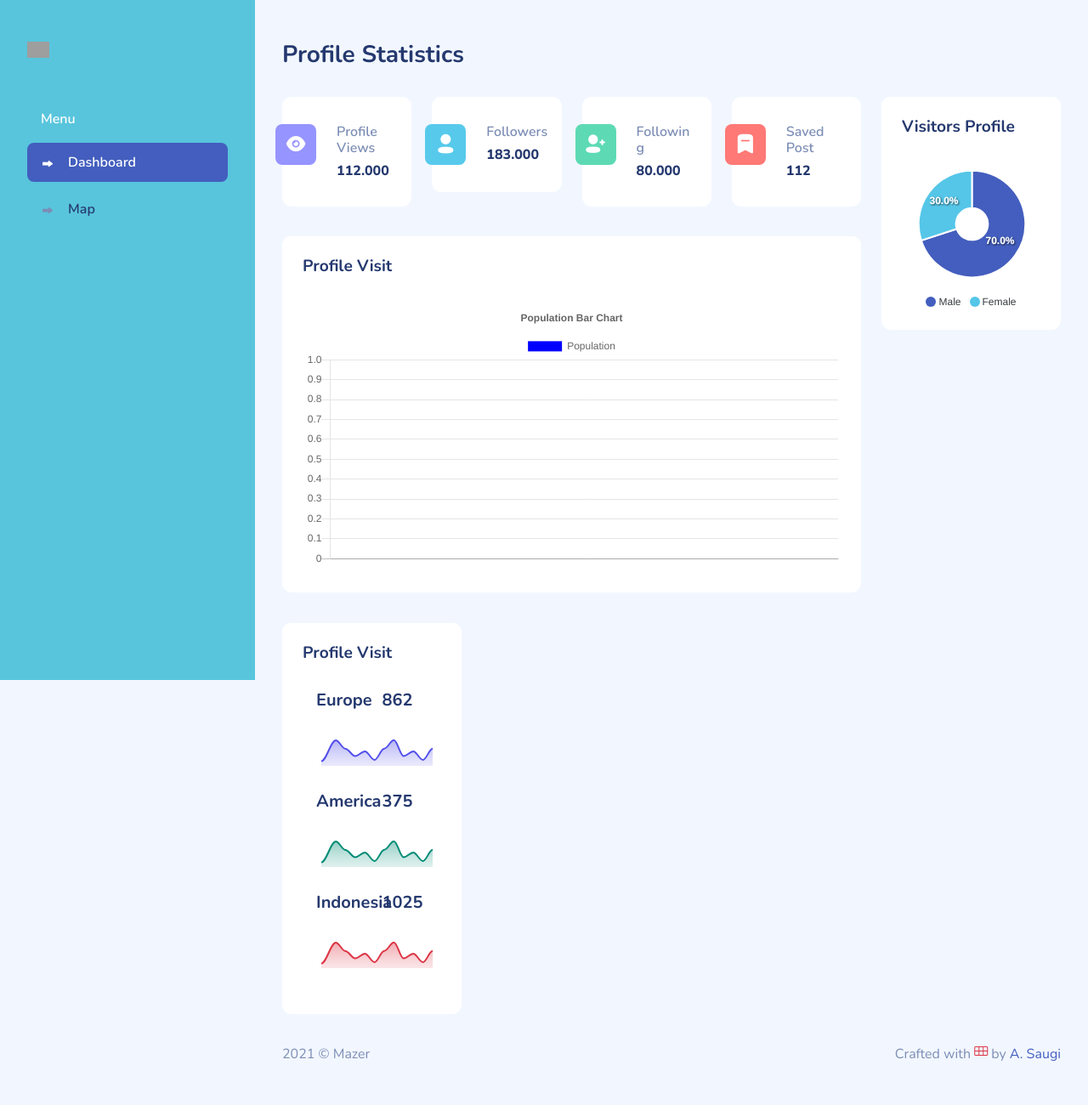
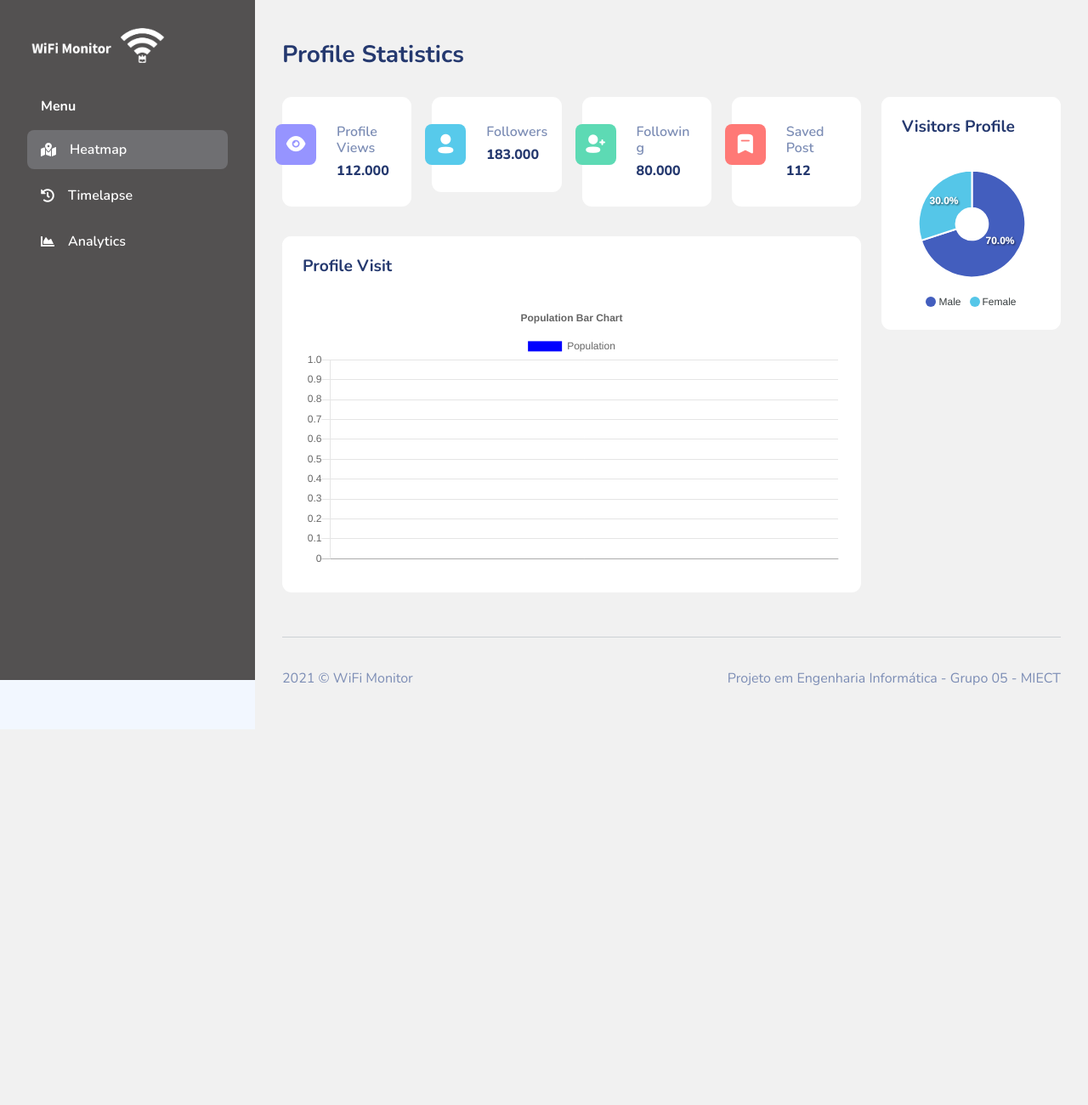
Before and after one commit to WIFIMonitor/Project, a Django app: template project/WifiMonitor/templates/index.html in a window 1280 px wide. Shown: the whole page at 85% size. After the commit the page ends 858 px from the top, so only its background shows below. Run offline with Django 3.2, Linux system fonts and the light colour scheme; the template is opened without the code that fills it, so the values that code supplies are empty; some libraries are stand-ins or nearby versions; some web fonts are replaced; grey boxes are pictures that could not be loaded.

Commit message:
Creating sidebars and organizing pages

```diff
--- a/project/WifiMonitor/static/css/app.css
+++ b/project/WifiMonitor/static/css/app.css
@@ -964,6 +964,8 @@
 	font-size: 1rem;
 	list-style: none;
 	font-weight: 600;
+	color: white;
+	font-weight: bold
 }
 
 .sidebar-wrapper .menu .sidebar-link {
@@ -975,7 +977,16 @@
 	border-radius: .5rem;
 	transition: all .5s;
 	text-decoration: none;
-	color: #25396f
+	color: white;
+}
+
+.sidebar-wrapper .sidebar-head .img-header {
+	padding-left: 32px;
+	padding-top: 25px
+}
+
+.active .sidebar-wrapper {
+	background: #535151;
 }
 
 .sidebar-wrapper .menu .sidebar-link i,
@@ -988,7 +999,7 @@
 }
 
 .sidebar-wrapper .menu .sidebar-link:hover {
-	background-color: #f0f1f5
+	background-color: #b1b1b3
 }
 
 .sidebar-wrapper .menu .sidebar-item {
@@ -1007,7 +1018,7 @@
 }
 
 .sidebar-wrapper .menu .sidebar-item.active .sidebar-link {
-	background-color: #435ebe
+	background-color: #6f6f72
 }
 
 .sidebar-wrapper .menu .sidebar-item.active .sidebar-link span {
@@ -1053,6 +1064,10 @@
 	font-weight: 600;
 	letter-spacing: .5px;
 	transition: all .3s
+}
+
+.top-pad {
+	padding-top: 20px;
 }
 
 .sidebar-wrapper .menu .submenu .submenu-item a:hover {
--- a/project/WifiMonitor/static/css/ourStyle.css
+++ /dev/null
@@ -1,3 +0,0 @@
-.sidebar-text {
-    color: white;
-}
--- a/project/WifiMonitor/templates/index.html
+++ b/project/WifiMonitor/templates/index.html
@@ -15,48 +15,50 @@
     <link rel="stylesheet" href="/static/vendors/bootstrap-icons/bootstrap-icons.css">
     <link rel="stylesheet" href="/static/css/app.css">
     <link rel="stylesheet" href="/static/css/ourStyle.css">
+    <link rel="stylesheet" href="https://cdnjs.cloudflare.com/ajax/libs/font-awesome/5.15.3/css/all.min.css" integrity="sha512-iBBXm8fW90+nuLcSKlbmrPcLa0OT92xO1BIsZ+ywDWZCvqsWgccV3gFoRBv0z+8dLJgyAHIhR35VZc2oM/gI1w==" crossorigin="anonymous" />
 </head>
 
 <body>
     <div id="app">
         <div id="sidebar" class="active">
-            <div class="sidebar-wrapper active" style="background: #58c5dc">
-                <div class="sidebar-header">
-                    <div class="d-flex justify-content-between">
-                        <div class="logo">
-                            <a href="/index"><img src="/static/images/logo/logo.png" alt="Logo" srcset=""></a>
-                        </div>
-                        <div class="toggler">
-                            <a href="#" class="sidebar-hide d-xl-none d-block"><i class="bi bi-x bi-middle"></i></a>
-                        </div>
+            <div class="sidebar-wrapper active">
+                <div class="sidebar-head">
+                    <div class="col-md-4 col-sm-4">
+                        <a href="/index">
+                            <img class="img-header" src="/static/images/logo/Logo.png" width="198%" height="100%">
+                        </a>
                     </div>
                 </div>
+
                 <div class="sidebar-menu sidebar-text">
                     <ul class="menu">
                         <li class="sidebar-title">Menu</li>
-
                         <li class="sidebar-item active">
                             <a href="/index" class='sidebar-link'>
-                                <i class="bi bi-grid-fill"></i>
-                                <span>Dashboard</span>
+                                <i class="fas fa-map-marked-alt" style="color: white"></i>
+                                <span>Heatmap</span>
                             </a>
                         </li>
 
-                          <li class="sidebar-item">
-                            <a href="/map" class='sidebar-link'>
-                                <i class="bi bi-grid-fill"></i>
-                                <span>Map</span>
+                        <li class="sidebar-item">
+                            <a href="" class='sidebar-link'>
+                                <i class="fas fa-history" style="color: white"></i>
+                                <span>Timelapse</span>
                             </a>
                         </li>
 
-
-
+                        <li class="sidebar-item">
+                            <a href="/analytics" class='sidebar-link'>
+                                <i class="fas fa-chart-area" style="color: white"></i>
+                                <span>Analytics</span>
+                            </a>
+                        </li>
                     </ul>
                 </div>
-                <button class="sidebar-toggler btn x"><i data-feather="x"></i></button>
             </div>
         </div>
-        <div id="main">
+
+        <div id="main" style="background: #f1f1f1">
             <header class="mb-3">
                 <a href="#" class="burger-btn d-block d-xl-none">
                     <i class="bi bi-justify fs-3"></i>
@@ -66,6 +68,7 @@
             <div class="page-heading">
                 <h3>Profile Statistics</h3>
             </div>
+
             <div class="page-content">
                 <section class="row">
                     <div class="col-12 col-lg-9">
@@ -151,75 +154,9 @@
                                 </div>
                             </div>
                         </div>
-                        <div class="row">
-                            <div class="col-12 col-xl-4">
-                                <div class="card">
-                                    <div class="card-header">
-                                        <h4>Profile Visit</h4>
-                                    </div>
-                                    <div class="card-body">
-                                        <div class="row">
-                                            <div class="col-6">
-                                                <div class="d-flex align-items-center">
-                                                    <svg class="bi text-primary" width="32" height="32" fill="blue"
-                                                        style="width:10px">
-                                                        <use
-                                                            xlink:href="/static/vendors/bootstrap-icons/bootstrap-icons.svg#circle-fill" />
-                                                    </svg>
-                                                    <h5 class="mb-0 ms-3">Europe</h5>
-                                                </div>
-                                            </div>
-                                            <div class="col-6">
-                                                <h5 class="mb-0">862</h5>
-                                            </div>
-                                            <div class="col-12">
-                                                <div id="chart-europe"></div>
-                                            </div>
-                                        </div>
-                                        <div class="row">
-                                            <div class="col-6">
-                                                <div class="d-flex align-items-center">
-                                                    <svg class="bi text-success" width="32" height="32" fill="blue"
-                                                        style="width:10px">
-                                                        <use
-                                                            xlink:href="/static/vendors/bootstrap-icons/bootstrap-icons.svg#circle-fill" />
-                                                    </svg>
-                                                    <h5 class="mb-0 ms-3">America</h5>
-                                                </div>
-                                            </div>
-                                            <div class="col-6">
-                                                <h5 class="mb-0">375</h5>
-                                            </div>
-                                            <div class="col-12">
-                                                <div id="chart-america"></div>
-                                            </div>
-                                        </div>
-                                        <div class="row">
-                                            <div class="col-6">
-                                                <div class="d-flex align-items-center">
-                                                    <svg class="bi text-danger" width="32" height="32" fill="blue"
-                                                        style="width:10px">
-                                                        <use
-                                                            xlink:href="/static/vendors/bootstrap-icons/bootstrap-icons.svg#circle-fill" />
-                                                    </svg>
-                                                    <h5 class="mb-0 ms-3">Indonesia</h5>
-                                                </div>
-                                            </div>
-                                            <div class="col-6">
-                                                <h5 class="mb-0">1025</h5>
-                                            </div>
-                                            <div class="col-12">
-                                                <div id="chart-indonesia"></div>
-                                            </div>
-                                        </div>
-                                    </div>
-                                </div>
-                            </div>
+                    </div>
 
-                        </div>
-                    </div>
                     <div class="col-12 col-lg-3">
-
                         <div class="card">
                             <div class="card-header">
                                 <h4>Visitors Profile</h4>
@@ -232,30 +169,31 @@
                 </section>
             </div>
 
+            <hr>
             <footer>
                 <div class="footer clearfix mb-0 text-muted">
+                    <div class="top-pad">
                     <div class="float-start">
-                        <p>2021 &copy; Mazer</p>
+                        <p>2021 &copy; WiFi Monitor</p>
                     </div>
                     <div class="float-end">
-                        <p>Crafted with <span class="text-danger"><i class="bi bi-heart"></i></span> by <a
-                                href="http://ahmadsaugi.com">A. Saugi</a></p>
+                        <p>Projeto em Engenharia Informática - Grupo 05 - MIECT</p>
+                    </div>
                     </div>
                 </div>
             </footer>
         </div>
     </div>
+
     <script src="/static/vendors/perfect-scrollbar/perfect-scrollbar.min.js"></script>
     <script src="/static/js/bootstrap.bundle.min.js"></script>
-
     <script src="/static/vendors/apexcharts/apexcharts.js"></script>
     <script src="/static/js/pages/dashboard.js"></script>
+    <script src="/static/js/main.js"></script>
+    <script src="https://code.jquery.com/jquery-3.4.1.min.js"></script>
+    <script src="https://cdn.jsdelivr.net/npm/chart.js@2.9.3/dist/Chart.min.js"></script>
 
-    <script src="/static/js/main.js"></script>
-
-    <script src="https://code.jquery.com/jquery-3.4.1.min.js"></script>
-  <script src="https://cdn.jsdelivr.net/npm/chart.js@2.9.3/dist/Chart.min.js"></script>
-  <script>
+    <script>
      $(function () {
 
       var $myGraph = $("#myGraph");
@@ -291,13 +229,7 @@
       });
 
     });
-
-
-
-
   </script>
 
-
 </body>
-
 </html>
--- a/project/project/settings.py
+++ b/project/project/settings.py
@@ -9,7 +9,7 @@
 For the full list of settings and their values, see
 https://docs.djangoproject.com/en/3.1/ref/settings/
 """
-
+import os.path
 from pathlib import Path
 
 # Build paths inside the project like this: BASE_DIR / 'subdir'.
--- a/project/project/urls.py
+++ b/project/project/urls.py
@@ -20,8 +20,6 @@
 
 urlpatterns = [
     path('index/', views.index, name='index'),
-    path('map/', views.map ,name='map'),
-    path('test', views.test, name='test'),
-    path('population-chart/', views.population_chart, name='population-chart'),
     path('myGraph/', views.myGraph, name='myGraph'),
+    path('analytics/', views.analytics, name='analytics')
 ]
```
Also changed, not shown: project/WifiMonitor/templates/analytics.html (renamed from project/WifiMonitor/templates/map.html, +34 -40 lines), project/WifiMonitor/test.py (deleted, +0 -32 lines), project/WifiMonitor/views.py (+4 -10 lines), project/WifiMonitor/static/images/logo/Logo.png (added).
